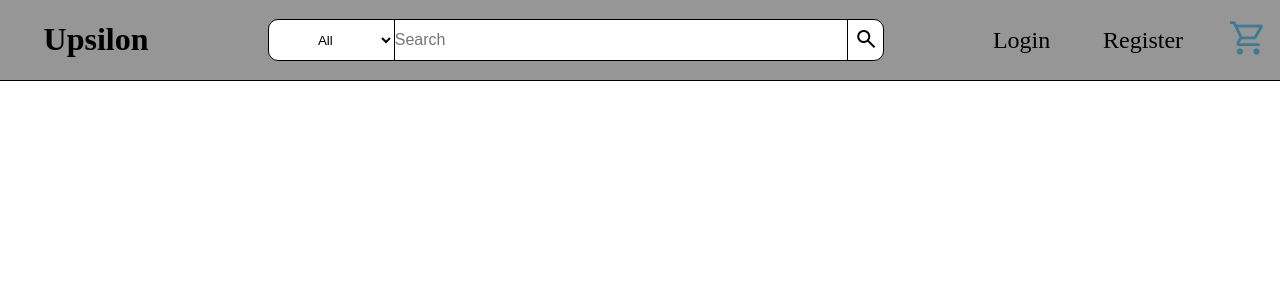
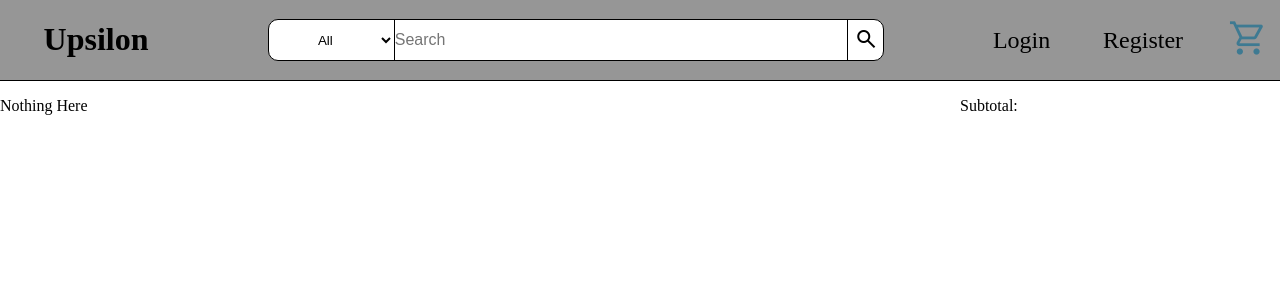
Before and after one commit to TwiliwT/Capstone-Project, a React (Vite) app in the folder Frontend/: page /Cart in a window 1280 px wide. Shown: the top 300 px of the page. Built offline with nearby package versions, Linux system fonts and the light colour scheme.

Commit message:
cart css stuff

```diff
--- a/Frontend/src/components/cart/Cart.css
+++ b/Frontend/src/components/cart/Cart.css
@@ -0,0 +1,31 @@
+main {
+  display: flex;
+  min-width: 100%;
+  min-height: 100%;
+}
+
+section {
+    margin: 10px;
+}
+
+.cart-products-list-container {
+  display: flex;
+  flex-direction: column;
+  min-width: 75%;
+  height: 100%;
+}
+
+.cart-product-container {
+    align-self: center;
+    justify-self: center;
+    display: flex;
+    width: 600px;
+    padding: 10px;
+    border: solid 1px black
+}
+
+
+
+.total-container {
+  min-width: 25%;
+}
--- a/Frontend/src/components/cart/Cart.jsx
+++ b/Frontend/src/components/cart/Cart.jsx
@@ -1,4 +1,6 @@
 import { useEffect, useState } from "react";
+
+import "./Cart.css";
 
 export default function Cart({ userCart, setUserCart }) {
   const [number, setNumber] = useState(0);
@@ -12,14 +14,21 @@ export default function Cart({ userCart, setUserCart }) {
     localStorage.setItem("cart", JSON.stringify(tempArr));
   }
 
+
+  //Set up a price subtotal cal here
+  useEffect(()=>{
+
+
+  },[])
+
   return (
     <main>
       <div className="cart-products-list-container">
         {userCart.length ? (
           userCart.map((product) => {
             return (
-              <div className="cart-products-list">
-                <div key={product.id} className="cart-product-container">
+              <div key={product.id} className="cart-product-container">
+                <section>
                   <div className="cart-product-image-container">
                     <img
                       src={product.image}
@@ -27,11 +36,13 @@ export default function Cart({ userCart, setUserCart }) {
                       width="100px"
                     />
                   </div>
+                </section>
+                <section>
                   <div className="cart-product-title-container">
                     <h2>{product.title}</h2>
                   </div>
                   <div className="cart-product-price-container">
-                    <p>{product.price}</p>
+                    <p>{`$${product.price}`}</p>
                   </div>
                   <div className="cart-product-delete-button-container">
                     <button
@@ -43,13 +54,16 @@ export default function Cart({ userCart, setUserCart }) {
                       Remove from cart
                     </button>
                   </div>
-                </div>
+                </section>
               </div>
             );
           })
         ) : (
-          <div></div>
+          <p>Nothing Here</p>
         )}
+      </div>
+      <div className="total-container">
+        <div><p>{`Subtotal: `}</p></div>
       </div>
     </main>
   );
```
